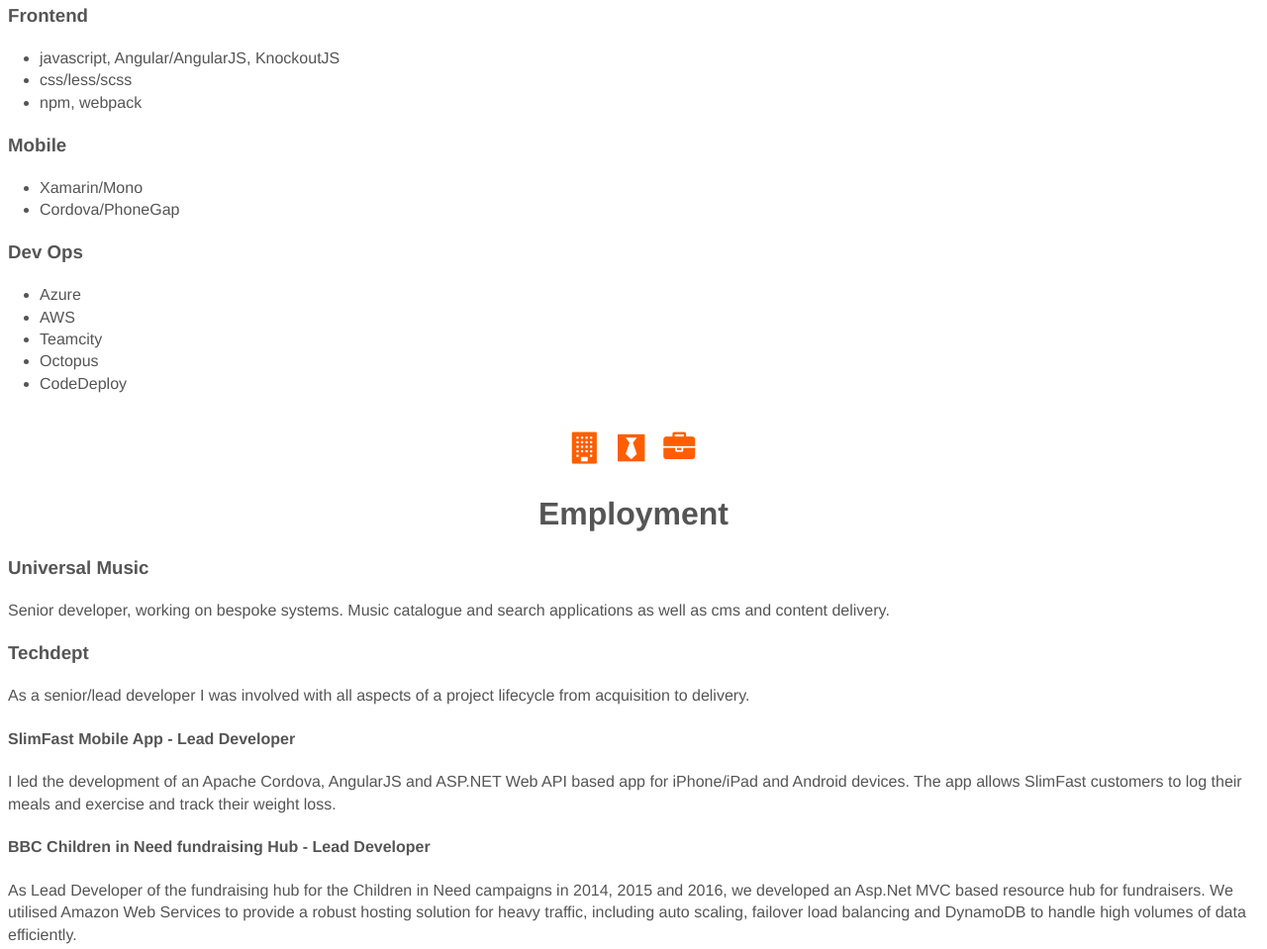
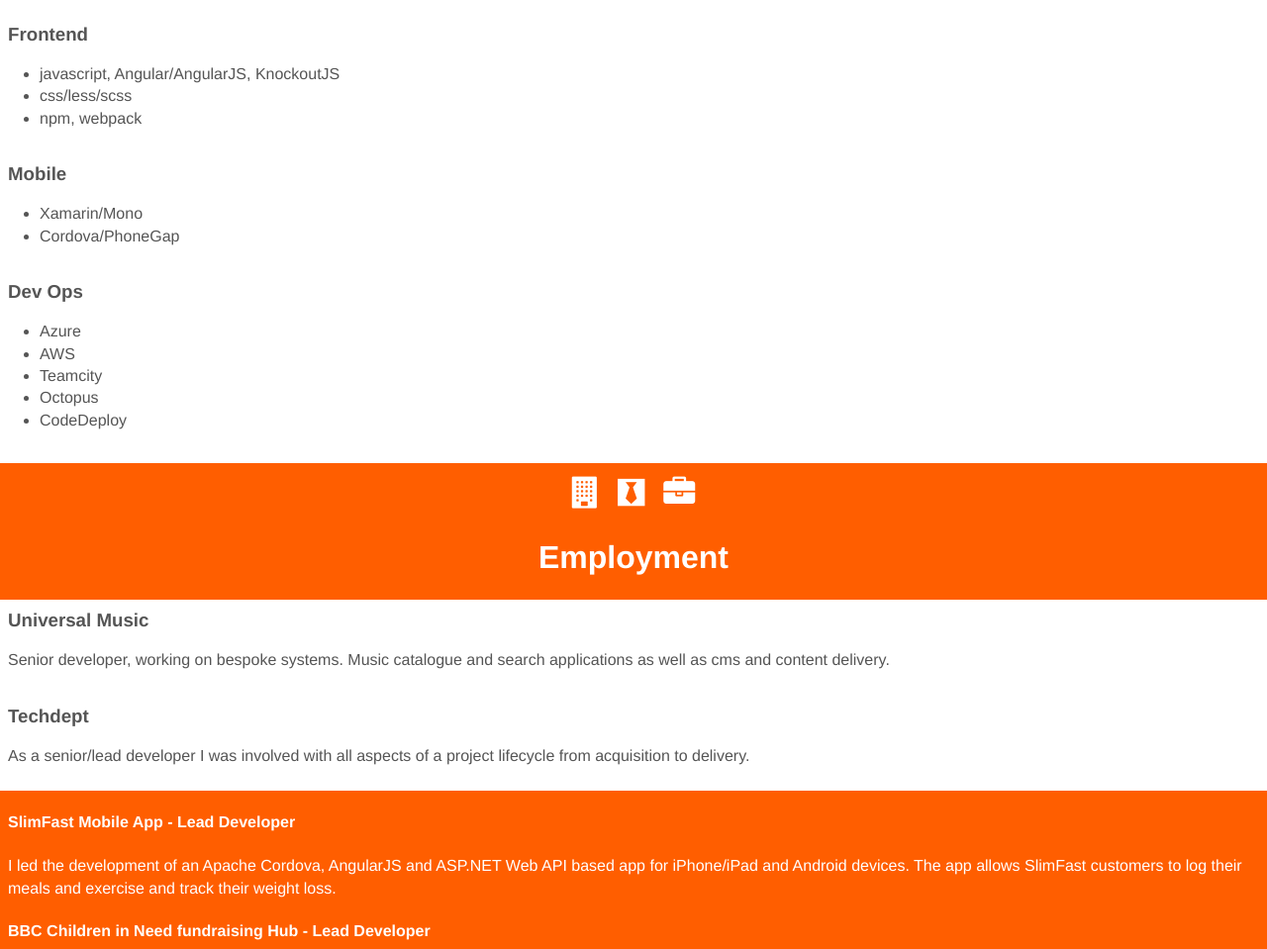
Before and after one commit to markharmon/markharmon, a website: page index.html in a window 1280 px wide. Shown: the part 890-1849 px from the top of the page at 99% size. Drawn offline with nearby package versions, Linux system fonts and the light colour scheme.

Commit message:
Add some colour breaks.

```diff
--- a/css/_main.scss
+++ b/css/_main.scss
@@ -116,8 +116,23 @@
         text-align: center;
     }
     .card{
+        background-color: #fff;
+        color: $primary-text-color;
+        margin-left: -$small-padding;
+        margin-right: -$small-padding;
+        padding: $small-padding;
+        .card__heading{
+            margin:0;
+        }
         .card__list{
             padding-left: $large-padding;
         }
     }
+    &.section--inverse{
+        background-color: $primary-color;
+        color: #fff;
+        .section__icon-group{
+            color: #fff;
+        }
+    }
 }
--- a/index.html
+++ b/index.html
@@ -95,7 +95,7 @@
         </div>
     </section>
 
-    <section class="section">
+    <section class="section section--inverse">
         <div class="section__icon-group">
             <i class="fa fa-building" aria-hidden="true"></i>
             <i class="section__icon fa fa-black-tie" aria-hidden="true"></i>
```
Also changed, not shown: css/main.css.
